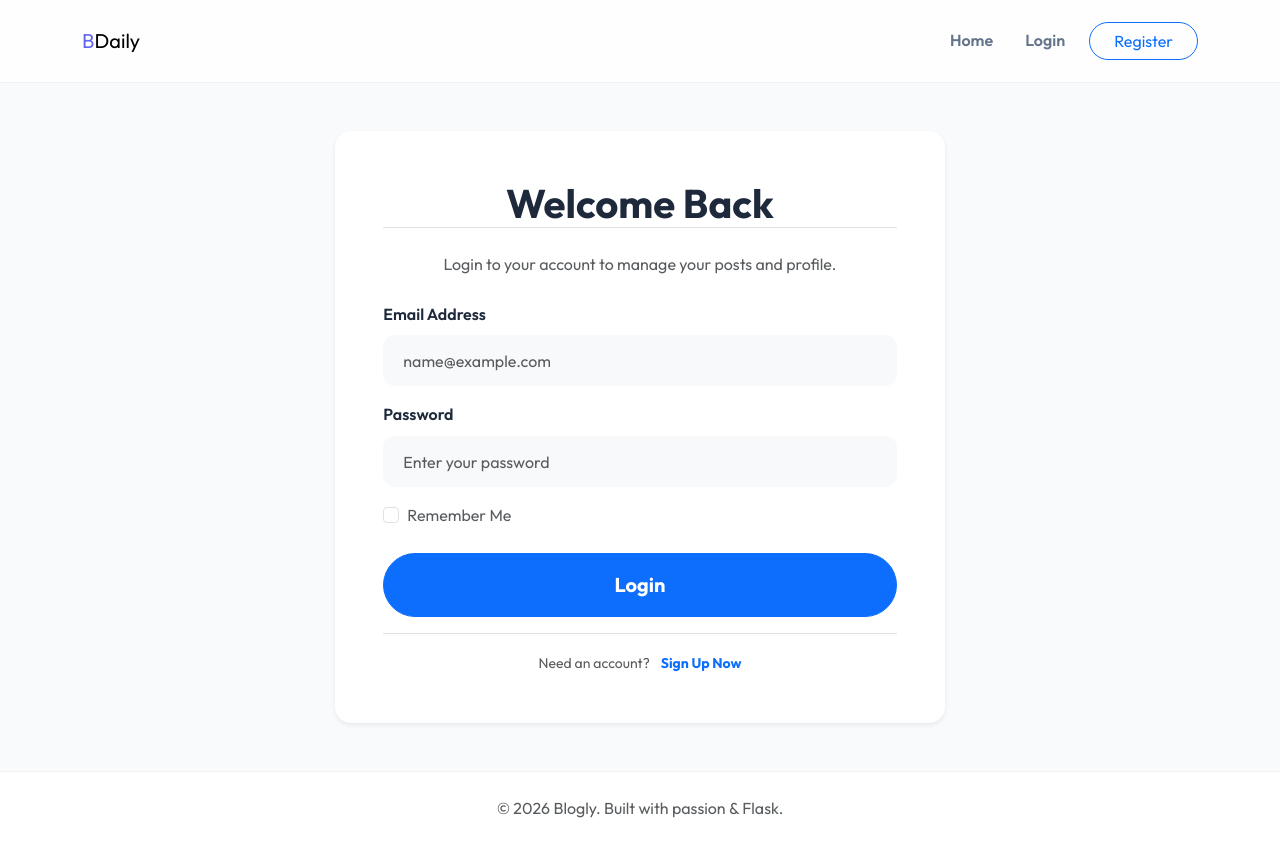
After one commit to Dharmikthakur/blog-website-, a Flask app: page /login in a window 1280 px wide. The commit adds this page. Run offline with Flask 3, Linux system fonts and the light colour scheme.

Commit message:
feat: implement user authentication and authorization with Flask-Login and Bcrypt

```diff
--- a/app.py
+++ b/app.py
@@ -1,5 +1,7 @@
 from flask import Flask, render_template, url_for, flash, redirect, request, abort
-from models import db, Post
+from models import db, Post, User
+from flask_bcrypt import Bcrypt
+from flask_login import LoginManager, login_user, current_user, logout_user, login_required
 import os
 
 app = Flask(__name__)
@@ -8,6 +10,14 @@ app.config['SQLALCHEMY_DATABASE_URI'] = 'sqlite:///site.db'
 app.config['SQLALCHEMY_TRACK_MODIFICATIONS'] = False
 
 db.init_app(app)
+bcrypt = Bcrypt(app)
+login_manager = LoginManager(app)
+login_manager.login_view = 'login'
+login_manager.login_message_category = 'info'
+
+@login_manager.user_loader
+def load_user(user_id):
+    return User.query.get(int(user_id))
 
 # Create the database within the application context
 with app.app_context():
@@ -19,17 +29,59 @@ def home():
     posts = Post.query.order_by(Post.date_posted.desc()).all()
     return render_template('index.html', posts=posts)
 
+@app.route("/register", methods=['GET', 'POST'])
+def register():
+    if current_user.is_authenticated:
+        return redirect(url_for('home'))
+    if request.method == 'POST':
+        username = request.form.get('username')
+        email = request.form.get('email')
+        password = request.form.get('password')
+        confirm_password = request.form.get('confirm_password')
+
+        if password != confirm_password:
+            flash('Passwords do not match!', 'danger')
+        else:
+            hashed_password = bcrypt.generate_password_hash(password).decode('utf-8')
+            user = User(username=username, email=email, password=hashed_password)
+            db.session.add(user)
+            db.session.commit()
+            flash('Your account has been created! You are now able to log in', 'success')
+            return redirect(url_for('login'))
+    return render_template('register.html', title='Register')
+
+@app.route("/login", methods=['GET', 'POST'])
+def login():
+    if current_user.is_authenticated:
+        return redirect(url_for('home'))
+    if request.method == 'POST':
+        email = request.form.get('email')
+        password = request.form.get('password')
+        user = User.query.filter_by(email=email).first()
+        if user and bcrypt.check_password_hash(user.password, password):
+            login_user(user, remember=request.form.get('remember'))
+            next_page = request.args.get('next')
+            return redirect(next_page) if next_page else redirect(url_for('home'))
+        else:
+            flash('Login Unsuccessful. Please check email and password', 'danger')
+    return render_template('login.html', title='Login')
+
+@app.route("/logout")
+def logout():
+    logout_user()
+    return redirect(url_for('home'))
+
 @app.route("/post/new", methods=['GET', 'POST'])
+@login_required
 def new_post():
     if request.method == 'POST':
         title = request.form.get('title')
         content = request.form.get('content')
-        author = request.form.get('author') or 'Anonymous'
 
         if not title or not content:
             flash('Title and Content are required!', 'danger')
         else:
-            post = Post(title=title, content=content, author=author)
+            post = Post(title=title, content=content, author=current_user)
             db.session.add(post)
             db.session.commit()
             flash('Your post has been created!', 'success')
@@ -43,12 +95,14 @@ def post(post_id):
     return render_template('post_detail.html', title=post.title, post=post)
 
 @app.route("/post/<int:post_id>/update", methods=['GET', 'POST'])
+@login_required
 def update_post(post_id):
     post = Post.query.get_or_404(post_id)
+    if post.author != current_user:
+        abort(403)
     if request.method == 'POST':
         post.title = request.form.get('title')
         post.content = request.form.get('content')
-        post.author = request.form.get('author') or 'Anonymous'
 
         if not post.title or not post.content:
             flash('Title and Content are required!', 'danger')
@@ -60,8 +114,11 @@ def update_post(post_id):
     return render_template('create_post.html', title='Update Post', legend='Update Post', post=post)
 
 @app.route("/post/<int:post_id>/delete", methods=['POST'])
+@login_required
 def delete_post(post_id):
     post = Post.query.get_or_404(post_id)
+    if post.author != current_user:
+        abort(403)
     db.session.delete(post)
     db.session.commit()
     flash('Your post has been deleted!', 'success')
--- a/requirements.txt
+++ b/requirements.txt
@@ -1,2 +1,4 @@
 Flask==2.3.3
 Flask-SQLAlchemy==3.1.1
+flask-login
+flask-bcrypt
--- a/templates/base.html
+++ b/templates/base.html
@@ -35,17 +35,29 @@
                     <li class="nav-item">
                         <a class="nav-link" href="{{ url_for('home') }}">Home</a>
                     </li>
-                    <li class="nav-item ms-lg-3">
-                        <a class="btn btn-primary btn-new-post" href="{{ url_for('new_post') }}">
-                            <i class="fas fa-plus me-2"></i>New Post
-                        </a>
-                    </li>
+                    {% if current_user.is_authenticated %}
+                        <li class="nav-item ms-lg-3">
+                            <a class="btn btn-primary btn-new-post" href="{{ url_for('new_post') }}">
+                                <i class="fas fa-plus me-2"></i>New Post
+                            </a>
+                        </li>
+                        <li class="nav-item ms-lg-3">
+                            <a class="nav-link" href="{{ url_for('logout') }}">Logout</a>
+                        </li>
+                    {% else %}
+                        <li class="nav-item ms-lg-3">
+                            <a class="nav-link" href="{{ url_for('login') }}">Login</a>
+                        </li>
+                        <li class="nav-item ms-lg-3">
+                            <a class="btn btn-outline-primary rounded-pill px-4" href="{{ url_for('register') }}">Register</a>
+                        </li>
+                    {% endif %}
                 </ul>
             </div>
         </div>
 
     </nav>
-    // changed the name of the site and  knowing more
+
 
 
 
--- a/templates/create_post.html
+++ b/templates/create_post.html
@@ -5,11 +5,6 @@
             <fieldset class="form-group">
                 <legend class="border-bottom mb-4 display-6 fw-bold text-center">{{ legend }}</legend>
 
-                <div class="mb-4">
-                    <label for="author" class="form-label fw-600">Author Name</label>
-                    <input type="text" name="author" id="author" class="form-control form-control-lg bg-light border-0 shadow-none"
-                           placeholder="Your name (optional)" value="{{ post.author if post else '' }}">
-                </div>
 
                 <div class="mb-4">
                     <label for="title" class="form-label fw-600">Title <span class="text-danger">*</span></label>
--- a/templates/index.html
+++ b/templates/index.html
@@ -13,7 +13,7 @@
                 <div class="card h-100 border-0 shadow-sm post-card">
                     <div class="card-body p-4">
                         <div class="d-flex justify-content-between align-items-center mb-2">
-                            <span class="badge bg-soft-primary text-primary">{{ post.author }}</span>
+                            <span class="badge bg-soft-primary text-primary">{{ post.author.username }}</span>
                             <small class="text-muted">{{ post.date_posted.strftime('%Y-%m-%d') }}</small>
                         </div>
                         <h2 class="card-title h3 mb-3">
--- /dev/null
+++ b/templates/login.html
@@ -0,0 +1,43 @@
+{% extends "base.html" %}
+{% block content %}
+    <div class="row justify-content-center">
+        <div class="col-md-8">
+            <div class="content-section bg-white p-5 rounded-4 shadow-sm">
+                <form method="POST" action="">
+                    <fieldset class="form-group">
+                        <legend class="border-bottom mb-4 display-6 fw-bold text-center">Welcome Back</legend>
+                        <p class="text-center text-muted mb-4">Login to your account to manage your posts and profile.</p>
+
+                        <div class="mb-3">
+                            <label for="email" class="form-label fw-600">Email Address</label>
+                            <input type="email" name="email" id="email" class="form-control bg-light border-0"
+                                   placeholder="name@example.com" required>
+                        </div>
+
+                        <div class="mb-3">
+                            <label for="password" class="form-label fw-600">Password</label>
+                            <input type="password" name="password" id="password" class="form-control bg-light border-0"
+                                   placeholder="Enter your password" required>
+                        </div>
+
+                        <div class="form-check mb-4">
+                            <input class="form-check-input" type="checkbox" name="remember" id="remember">
+                            <label class="form-check-label text-muted" for="remember">
+                                Remember Me
+                            </label>
+                        </div>
+                    </fieldset>
+
+                    <div class="d-grid mb-3">
+                        <button type="submit" class="btn btn-primary btn-lg rounded-pill py-3 fw-bold">Login</button>
+                    </div>
+                </form>
+                <div class="border-top pt-3 text-center">
+                    <small class="text-muted">
+                        Need an account? <a class="ms-2 fw-bold text-decoration-none" href="{{ url_for('register') }}">Sign Up Now</a>
+                    </small>
+                </div>
+            </div>
+        </div>
+    </div>
+{% endblock content %}
--- a/templates/post_detail.html
+++ b/templates/post_detail.html
@@ -3,11 +3,12 @@
     <article class="post-detail-container bg-white p-5 rounded-4 shadow-sm">
         <header class="mb-5 border-bottom pb-4">
             <div class="d-flex align-items-center mb-3">
-                <span class="text-primary fw-600 me-3">{{ post.author }}</span>
+                <span class="text-primary fw-600 me-3">{{ post.author.username }}</span>
                 <span class="text-muted border-start ps-3">{{ post.date_posted.strftime('%B %d, %Y') }}</span>
             </div>
             <h1 class="display-5 fw-bold mb-4">{{ post.title }}</h1>
 
+            {% if post.author == current_user %}
             <div class="d-flex gap-2">
                 <a class="btn btn-outline-secondary btn-sm px-3 rounded-pill" href="{{ url_for('update_post', post_id=post.id) }}">
                     <i class="fas fa-edit me-1"></i> Edit
@@ -16,6 +17,7 @@
                     <i class="fas fa-trash-alt me-1"></i> Delete
                 </button>
             </div>
+            {% endif %}
         </header>
 
         <div class="post-content lead lh-lg text-dark">
```
Also changed, not shown: models.py (+13 -2 lines), templates/register.html (added, +48 -0 lines), instance/site.db.
